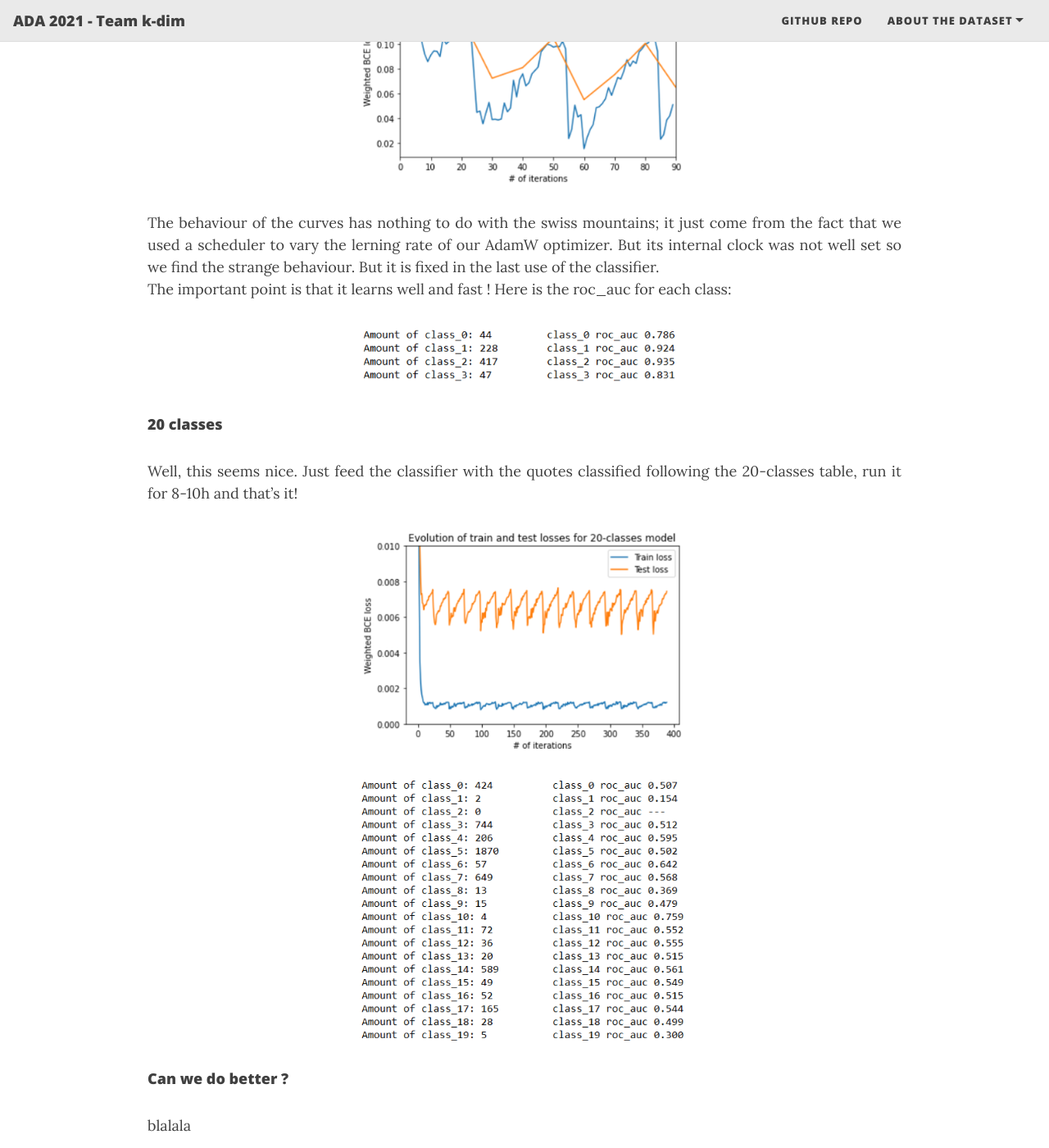
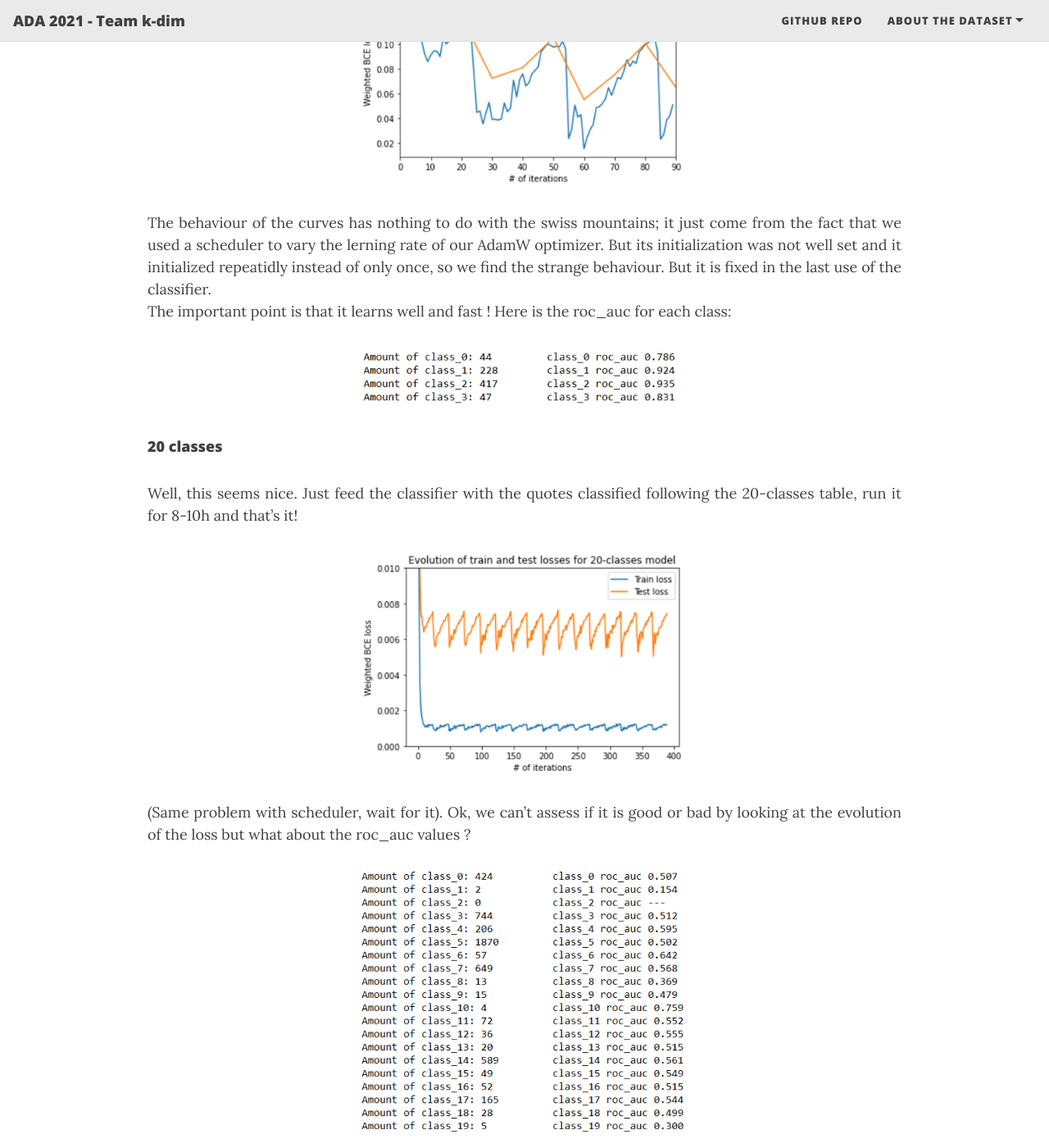
Before and after one commit to Quote-Me-If-You-Can/Quote-Me-If-You-Can.github.io, a Jekyll site: the page built from index.md, in a window 1280 px wide and 1400 px high, scrolled down 7116 px. Shown: the whole window at 82% size. Built offline with Jekyll 4.4.1, drawn with Linux system fonts in a browser that asks for light colours; nearby versions of some CDN libraries; the list of posts is cut into pages by our own code; some of the changed text lies outside the part shown.

Commit message:
Update index.md

```diff
--- a/index.md
+++ b/index.md
@@ -160,7 +160,7 @@ After having fed the classifier with the quotes classified following the 4-class
     </p>
 </figure>
 
-The behaviour of the curves has nothing to do with the swiss mountains; it just come from the fact that we used a scheduler to vary the lerning rate of our AdamW optimizer. But its internal clock was not well set so we find the strange behaviour. But it is fixed in the last use of the classifier.
+The behaviour of the curves has nothing to do with the swiss mountains; it just come from the fact that we used a scheduler to vary the lerning rate of our AdamW optimizer. But its initialization was not well set and it initialized repeatidly instead of only once, so we find the strange behaviour. But it is fixed in the last use of the classifier.
 The important point is that it learns well and fast ! Here is the roc_auc for each class:
 
 <figure>
@@ -178,13 +178,15 @@ Well, this seems nice. Just feed the classifier with the quotes classified follo
     </p>
 </figure>
 
-
+(Same problem with scheduler, wait for it). Ok, we can't assess if it is good or bad by looking at the evolution of the loss but what about the roc_auc values ?
 
 <figure>
     <p align="center">
     <img title="20class_loss_graph" width="400px" src="img/results/20classes_rocauc_values.png">
     </p>
 </figure>
+
+They are close to 0.5, which means that the classifier just classify randomly. This is super bad !
 
 #### Can we do better ?
 blalala
```
